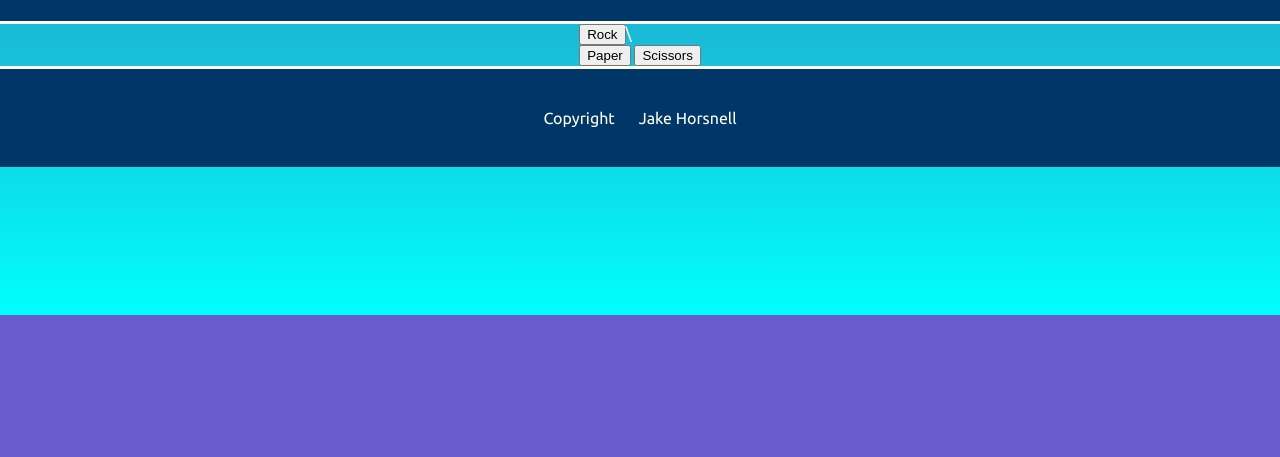
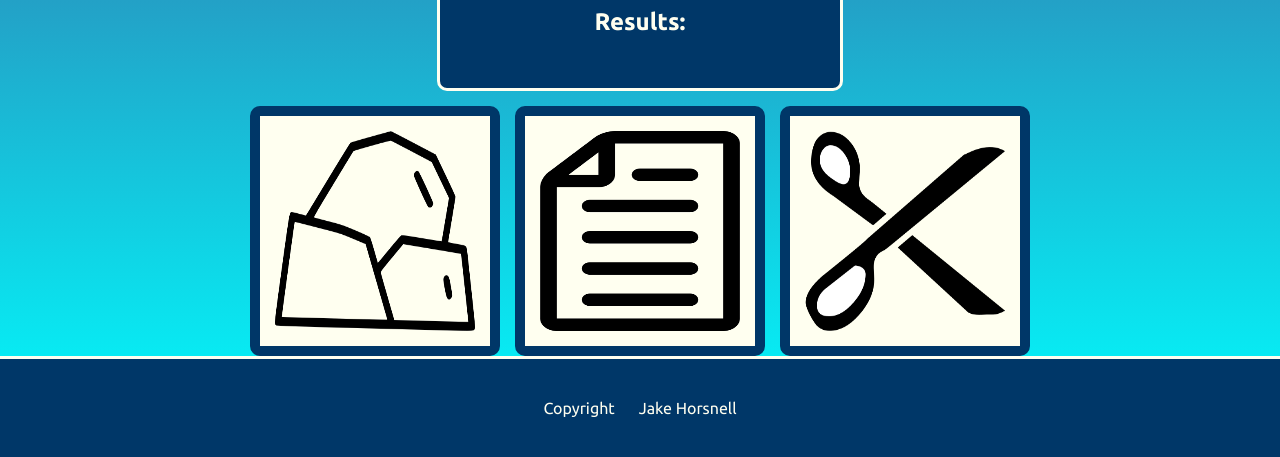
Before and after one commit to Hornsy96/LandingPage, a plain HTML site: page rps.html in a window 1280 px wide. Shown: the part 485-942 px from the top of the page. Before the commit the page ends 800 px from the top, so only its background shows below. Drawn offline with Linux system fonts and the light colour scheme.

Commit message:
added images and made them buttons for RPS game used prettier to format documents

```diff
--- a/logicrps.js
+++ b/logicrps.js
@@ -1,73 +1,71 @@
-const rock = document.querySelector('#rock');
-const paper = document.querySelector('#paper');
-const scissors = document.querySelector('#scissors');
+const rock = document.querySelector("#rock");
+const paper = document.querySelector("#paper");
+const scissors = document.querySelector("#scissors");
+const display = document.querySelector("#resultscreen");
 
 /* Logic to randomise the computers choice */
 function getComputerChoice() {
   const random = Math.floor(Math.random() * 3) + 1;
   if (random === 1) {
-        return 'rock';
+    return "rock";
   } else if (random === 2) {
-        return 'paper';
+    return "paper";
   } else {
-        return 'scissors'
+    return "scissors";
   }
-};
+}
 
-let playerSelection = '';
-let computerSelection = '';
+let playerSelection = "";
+let computerSelection = "";
 
 function isRock() {
-    playerSelection = 'rock';
+  playerSelection = "rock";
   computerSelection = getComputerChoice();
   displayResult(playGame(playerSelection, computerSelection));
-};
+}
 
 function isPaper() {
-    playerSelection = 'paper';
+  playerSelection = "paper";
   computerSelection = getComputerChoice();
   displayResult(playGame(playerSelection, computerSelection));
-};
+}
 
 function isScissors() {
-    playerSelection = 'scissors';
+  playerSelection = "scissors";
   computerSelection = getComputerChoice();
   displayResult(playGame(playerSelection, computerSelection));
-};
+}
 
-rock.addEventListener('click', isRock);
+rock.addEventListener("click", isRock);
 
-paper.addEventListener('click', isPaper);
+paper.addEventListener("click", isPaper);
 
-scissors.addEventListener('click', isScissors);
-
+scissors.addEventListener("click", isScissors);
 
 /* This is the basic game logic */
 function playGame(playerSelection, computerSelection) {
-    if (playerSelection === 'rock' && computerSelection === 'paper') {
+  if (playerSelection === "rock" && computerSelection === "paper") {
     return "You Lose! Paper beats rock.";
-        } else if (playerSelection === 'rock' && computerSelection === 'scissors') {
+  } else if (playerSelection === "rock" && computerSelection === "scissors") {
     return "You Win! Rock beats scissors.";
-        } else if (playerSelection === 'paper' && computerSelection === 'rock') {
+  } else if (playerSelection === "paper" && computerSelection === "rock") {
     return "You Win! Paper beats rock.";
-        } else if (playerSelection === 'paper' && computerSelection === 'scissors') {
+  } else if (playerSelection === "paper" && computerSelection === "scissors") {
     return "You Lose! Scissors beats paper.";
-        } else if (playerSelection === 'scissors' && computerSelection === 'rock') {
+  } else if (playerSelection === "scissors" && computerSelection === "rock") {
     return "You Lose! Rock beats scissors.";
-        } else if (playerSelection === 'scissors' && computerSelection === 'paper') {
+  } else if (playerSelection === "scissors" && computerSelection === "paper") {
     return "You Win! Scissors beats paper.";
   } else {
     return "It's a tie!";
   }
-    };
+}
 
 function displayResult(result) {
   alert(`${result} Play Again?`);
   console.log(playerSelection);
   console.log(computerSelection);
-    };
-
-
+}
 
 /* This is the function to play the game, using a loop to play bets of 5*/
 /*function game() {
--- a/rps.html
+++ b/rps.html
@@ -1,29 +1,39 @@
 <!DOCTYPE html>
 <html lang="en">
   <head>
-    <meta charset="UTF-8">
-    <meta http-equiv="X-UA-Compatible" content="IE=edge">
-    <meta name="viewport" content="width=device-width, initial-scale=1.0">
-    <meta name="description" content="Home page with links to javascript projects.">
-    <link rel="stylesheet" href="style.css">
-    <link rel="stylesheet" href="stylerps.css">
-    <link rel="stylesheet" type="text/css" href="https://fonts.googleapis.com/css?family=Ubuntu:regular,bold&subset=Latin">
+    <meta charset="UTF-8" />
+    <meta http-equiv="X-UA-Compatible" content="IE=edge" />
+    <meta name="viewport" content="width=device-width, initial-scale=1.0" />
+    <meta
+      name="description"
+      content="Home page with links to javascript projects."
+    />
+    <link rel="stylesheet" href="style.css" />
+    <link rel="stylesheet" href="stylerps.css" />
+    <link
+      rel="stylesheet"
+      type="text/css"
+      href="https://fonts.googleapis.com/css?family=Ubuntu:regular,bold&subset=Latin"
+    />
     <title>Home</title>
-    <link rel="icon" type="image/x-icon" href="images/favicon.ico">
+    <link rel="icon" type="image/x-icon" href="images/favicon.ico" />
     <script src="logicrps.js" defer></script>
   </head>
 
   <body>
     <div class="header">
-        <img class= "horns" src="./images/horns.png" alt="an image of horns">
+      <img class="horns" src="./images/horns.png" alt="an image of horns" />
       <div class="content">
         <div class="contenttext">
           <h1>Welcome to my portfolio!</h1>
-                <p>My name is Jake, I am a self taught developer delving into the world of front-end.</p>
+          <p>
+            My name is Jake, I am a self taught developer delving into the world
+            of front-end.
+          </p>
           <p>Please have a look around and explore my recent projects.</p>
         </div>
         <div class="contentimage">
-                <img src="./images/me.jpg" alt="this is me">
+          <img src="./images/me.jpg" alt="this is me" />
         </div>
       </div>
       <div class="headerlinks">
@@ -34,15 +44,23 @@
         </ul>
       </div>
     </div>
-
+    <h1 id="RPS">ROCK! PAPER! SCISSORS!</h1>
+    <div class="playscreen">
+      <div id="resultscreen">
+        <h2>Results:</h2>
+      </div>
 
       <div class="playbuttons">
-        <div>
-
-            <button id="rock">Rock</button>\
+        <div class="playimages">
+          <img id="rock" src="images/rock.png" alt="rock" />
         </div>
-        <button id="paper">Paper</button>
-        <button id="scissors">Scissors</button>
+        <div class="playimages">
+          <img id="paper" src="images/paper.png" alt="paper" />
+        </div>
+        <div class="playimages">
+          <img id="scissors" src="images/scissors.png" alt="scissors" />
+        </div>
+      </div>
     </div>
 
     <div class="footer">
--- a/style.css
+++ b/style.css
@@ -4,7 +4,7 @@ body {
   min-height: 100vh;
   width: 100vw;
   margin: 0;
-    justify-content: center;
+  justify-content: space-between;
   align-items: center;
   background-color: slateblue;
   font-family: Ubuntu, Helvetica, sans-serif;
@@ -46,10 +46,18 @@ body {
 }
 
 @keyframes wobble {
-    0% { transform: rotate(0deg); }
-    25% { transform: rotate(5deg); }
-    75% { transform: rotate(-5deg); }
-    100% { transform: rotate(0deg); }
+  0% {
+    transform: rotate(0deg);
+  }
+  25% {
+    transform: rotate(5deg);
+  }
+  75% {
+    transform: rotate(-5deg);
+  }
+  100% {
+    transform: rotate(0deg);
+  }
 }
 
 ul {
@@ -70,8 +78,7 @@ ul {
   background-color: #003768;
 }
 
-.content
-img {
+.content img {
   display: flex;
   border-radius: 50%;
   border-color: #003768;
@@ -94,11 +101,9 @@ img {
   max-width: 600px;
   text-align: center;
   margin-left: 5px;
-
 }
 
-.contenttext
-p {
+.contenttext p {
   margin-top: 1px;
 }
 
@@ -115,17 +120,22 @@ p {
 }
 
 @keyframes bounce {
-    0% { transform: translateY(0); }
-    50% { transform: translateY(-5px); }
-    100% { transform: translateY(0); }
+  0% {
+    transform: translateY(0);
+  }
+  50% {
+    transform: translateY(-5px);
+  }
+  100% {
+    transform: translateY(0);
+  }
 }
 
 .bouncelinks:hover {
   animation: bounce 0.5s ease;
 }
 
-.portfolio
-p {
+.portfolio p {
   display: flex;
   align-items: flex-start;
   margin-right: 10px;
@@ -195,7 +205,6 @@ h1 {
 }
 
 .head > h1 {
-
   display: flex;
   justify-content: center;
   align-items: center;
--- a/stylerps.css
+++ b/stylerps.css
@@ -0,0 +1,59 @@
+#resultscreen {
+  display: flex;
+  flex-direction: column;
+  justify-content: start;
+  align-items: center;
+  height: 100px;
+  width: 400px;
+  margin: 15px;
+  background-color: #003768;
+  border: solid 3px ivory;
+  border-radius: 10px;
+  gap: 15px;
+}
+
+.playscreen {
+  display: flex;
+  flex-direction: column;
+  height: auto;
+  align-items: center;
+  justify-content: space-around;
+}
+
+.playbuttons {
+  display: flex;
+  flex-direction: row;
+  align-items: center;
+  justify-content: center;
+  height: auto;
+  width: 33vh;
+  gap: 15px;
+}
+
+.playimages {
+  display: flex;
+  justify-content: center;
+  align-items: center;
+  flex-basis: content;
+}
+
+.playimages img {
+  display: flex;
+  flex-basis: auto;
+  height: 200px;
+  width: 200px;
+  background-color: ivory;
+  border: solid 10px #003768;
+  border-radius: 10px;
+  gap: 15px;
+  padding: 15px;
+}
+
+#RPS {
+  display: flex;
+  justify-content: center;
+  align-items: center;
+  border-radius: 10px;
+  border: solid 3px ivory;
+  margin: 15px;
+}
```
Also changed, not shown: index.html (+24 -15 lines), images/paper.png (added), images/rock.png (added), images/scissors.png (added). Lines whose indentation alone changed are shown as unchanged.
